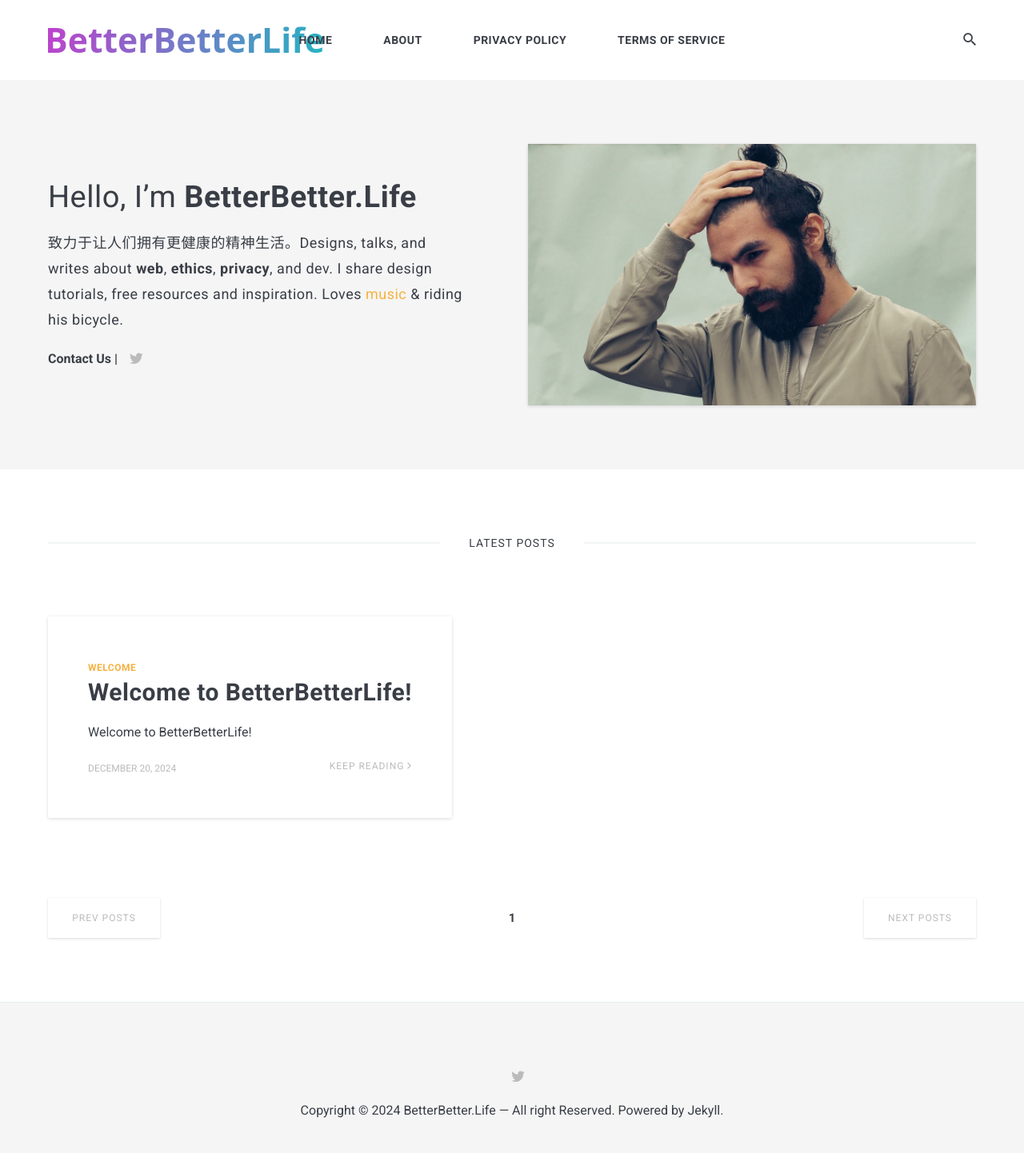
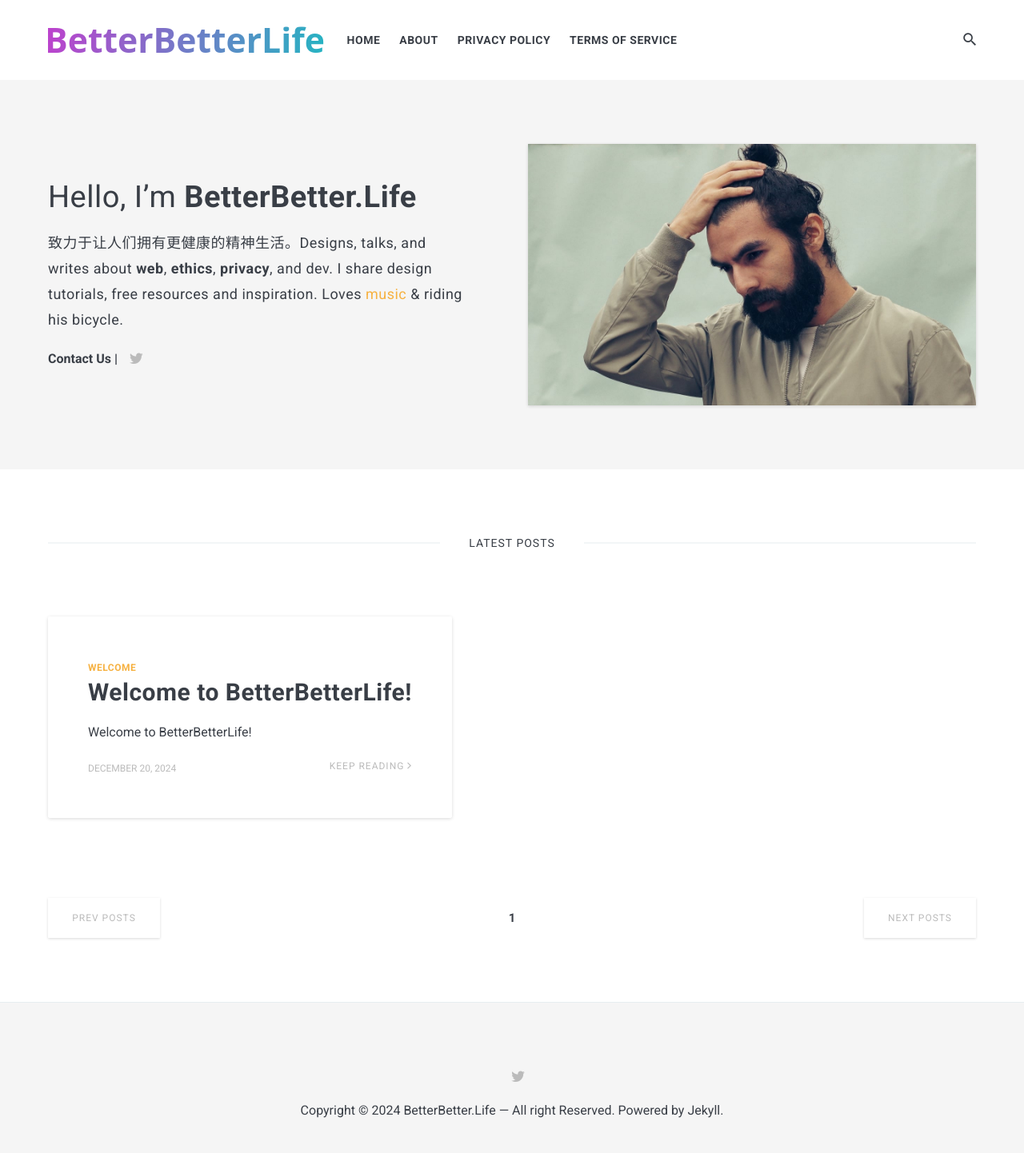
Before and after one commit to aSSong/betterbetterlife, a Jekyll site: the page built from index.html, in a window 1280 px wide. Shown: the whole page at 80% size. Built offline with Jekyll 4.4.1, drawn with Linux system fonts in a browser that asks for light colours; nearby versions of some CDN libraries; the list of posts is cut into pages by our own code.

Commit message:
Update _header.scss

```diff
--- a/_sass/3-modules/_header.scss
+++ b/_sass/3-modules/_header.scss
@@ -74,7 +74,7 @@
 
       .nav__link {
         display: inline-block;
-        padding: 10px 30px;
+        padding: 10px 10px;
         font-size: 14px;
         font-weight: 700;
         letter-spacing: 0.5px;
@@ -110,7 +110,7 @@
 
     .nav__title {
       display: block;
-      padding-left: 10px;
+      padding-left: 30px;
       padding-bottom: 7px;
       margin-bottom: 10px;
       color: $gray;
```
